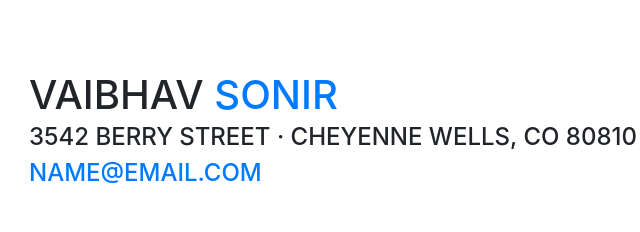
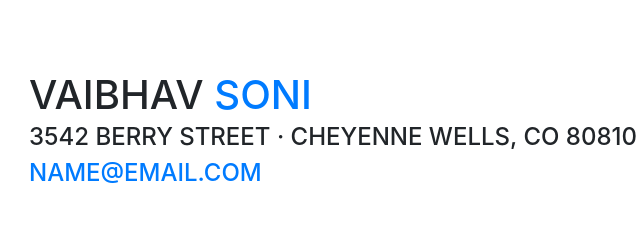
Before and after one commit to codevicky/codevicky.github.io, a website with bundled scripts: page index.html in a window 1280 px wide. Shown: the part 152-384 px from the top of the page, 291-931 px from the left. Built offline with nearby package versions, Linux system fonts and the light colour scheme; a web font is replaced by a local one.

Commit message:
name added

```diff
--- a/index.html
+++ b/index.html
@@ -64,7 +64,7 @@
       <section class="resume-section p-3 p-lg-5 d-flex d-column" id="about">
         <div class="my-auto">
           <h1 class="mb-0">Vaibhav
-            <span class="text-primary">Sonir</span>
+            <span class="text-primary">Soni</span>
           </h1>
           <div class="subheading mb-5">3542 Berry Street · Cheyenne Wells, CO 80810 · (317) 585-8468 ·
             <a href="mailto:name@email.com">name@email.com</a>
```
